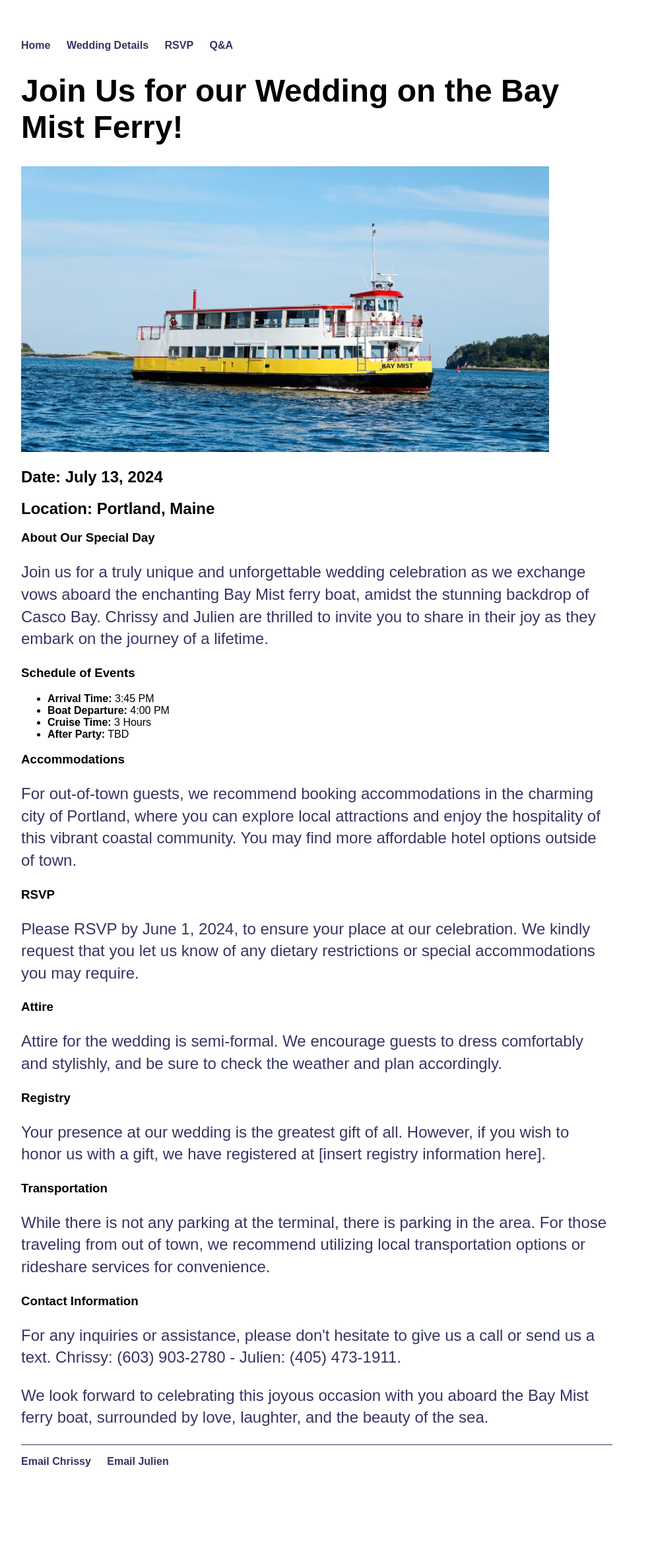
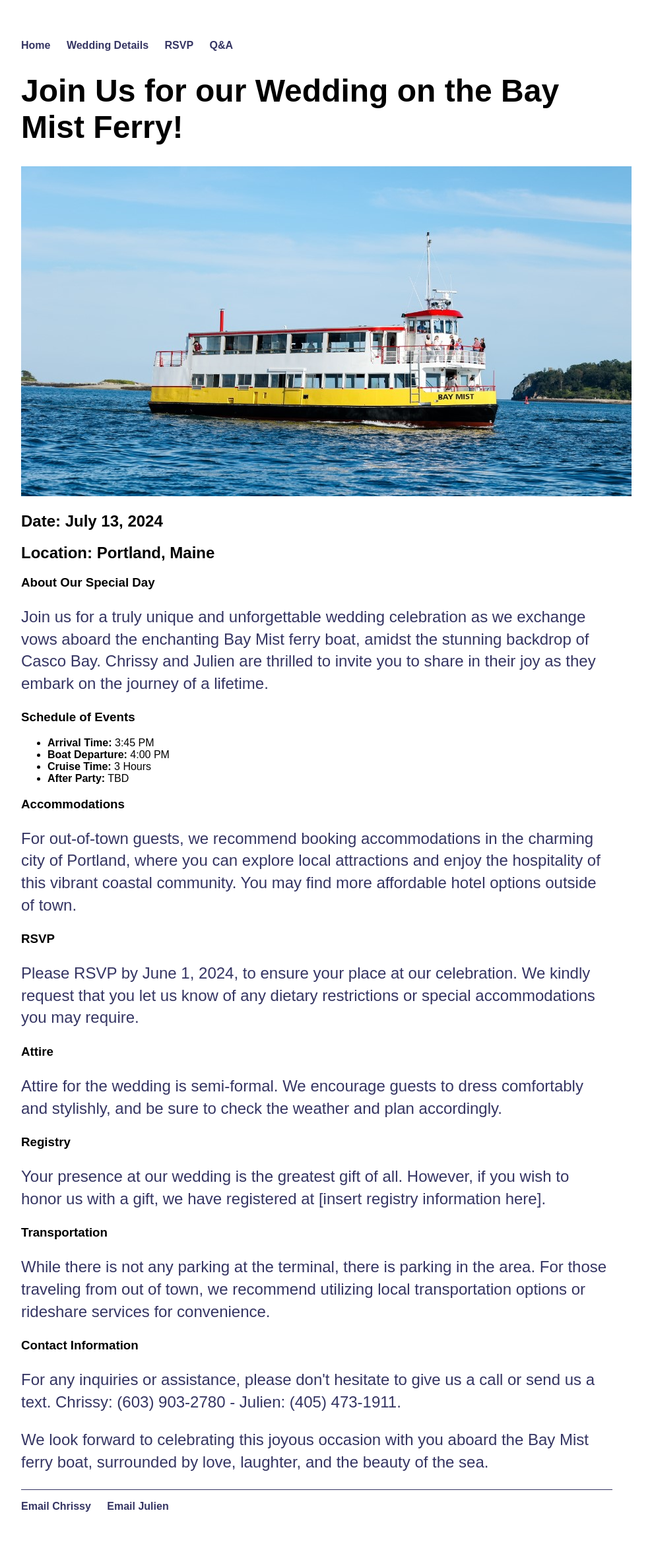
Before and after one commit to christina-ladam/wedding, a Jekyll site: the page built from weddingdetails.html, in a window 1280 px wide. Shown: the whole page at 66% size, without its empty margins (160-1148 px from the left). Built offline with Jekyll 4.4.1, drawn with Linux system fonts in a browser that asks for light colours; some web fonts are replaced; before the commit the page ends 2284 px from its top, so only the background shows below that.

Commit message:
Update weddingdetails.html

```diff
--- a/weddingdetails.html
+++ b/weddingdetails.html
@@ -4,7 +4,7 @@ layout: default
 
   <div class="container">
     <h1>Join Us for our Wedding on the Bay Mist Ferry!</h1>
-    <img width="800" src="bay-mist.png">
+    <img src="bay-mist.png">
     <h2>Date: July 13, 2024</h2>
     <h2>Location: Portland, Maine</h2>
 
```
